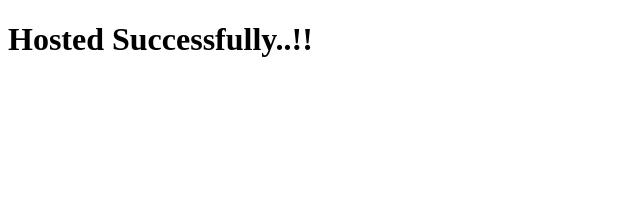
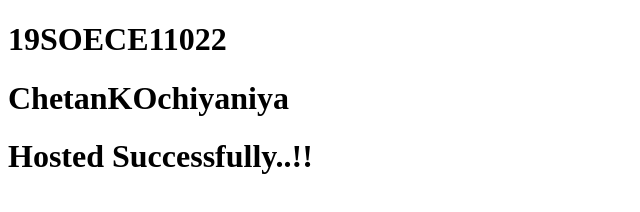
Before and after one commit to chetankochiyaniya/aui-pcie1, a website: page index.html in a window 1280 px wide. Shown: the whole page, without its empty margins (0-640 px from the left). Drawn offline with Linux system fonts and the light colour scheme.

Commit message:
html page

```diff
--- a/index.html
+++ b/index.html
@@ -7,6 +7,8 @@
     <title>19soece11022</title>
 </head>
 <body>
+    <h1>19SOECE11022</h1>
+    <h1>ChetanKOchiyaniya</h1>
     <h1>Hosted Successfully..!!</h1>
 </body>
 </html>
```
